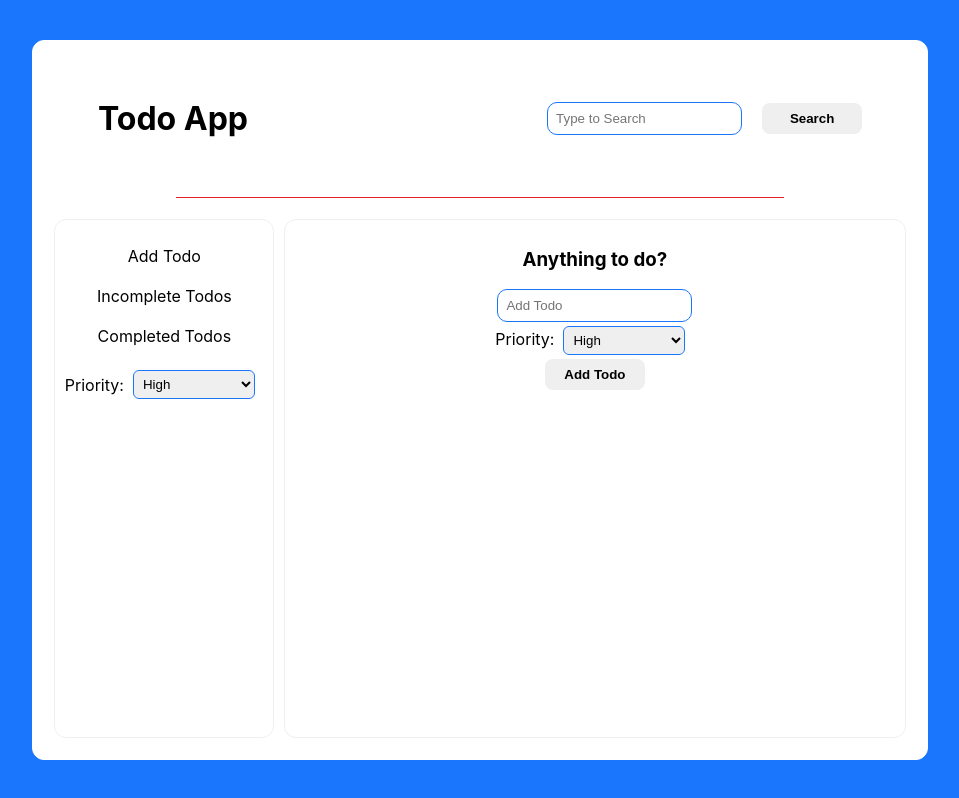
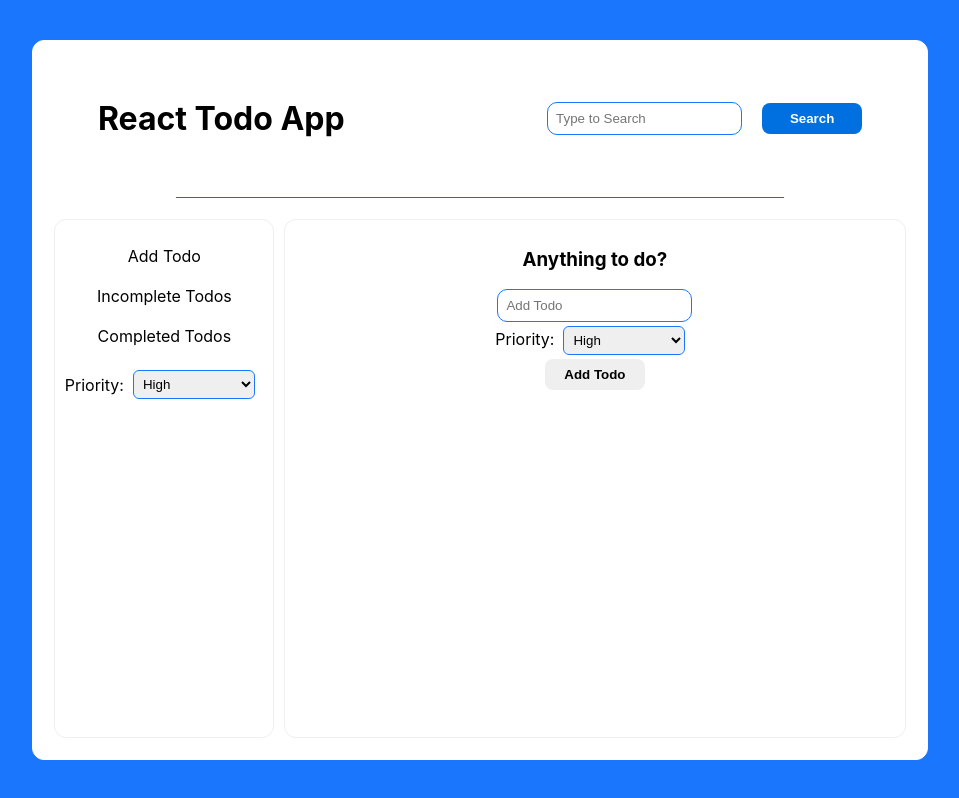
Before and after one commit to SandeSydney/todo-react, a React (Create React App) app: page / in a window 1280 px wide. Shown: the whole page, without its empty margins (160-1119 px from the left). Built offline with nearby package versions, Linux system fonts and the light colour scheme.

Commit message:
Added search button id

```diff
--- a/src/Components/Body/Body.jsx
+++ b/src/Components/Body/Body.jsx
@@ -9,10 +9,10 @@ export default function Body() {
             <div className='container'>
                 <div className='content'>
                     <div className='titleSearch'>
-                        <h1>Todo App</h1>
+                        <h1>React Todo App</h1>
                         <div className='searchDiv'>
                             <input type="text" placeholder='Type to Search' />
-                            <button>Search</button>
+                            <button id='searchBtn'>Search</button>
                         </div>
                     </div>
                     <hr />
```
